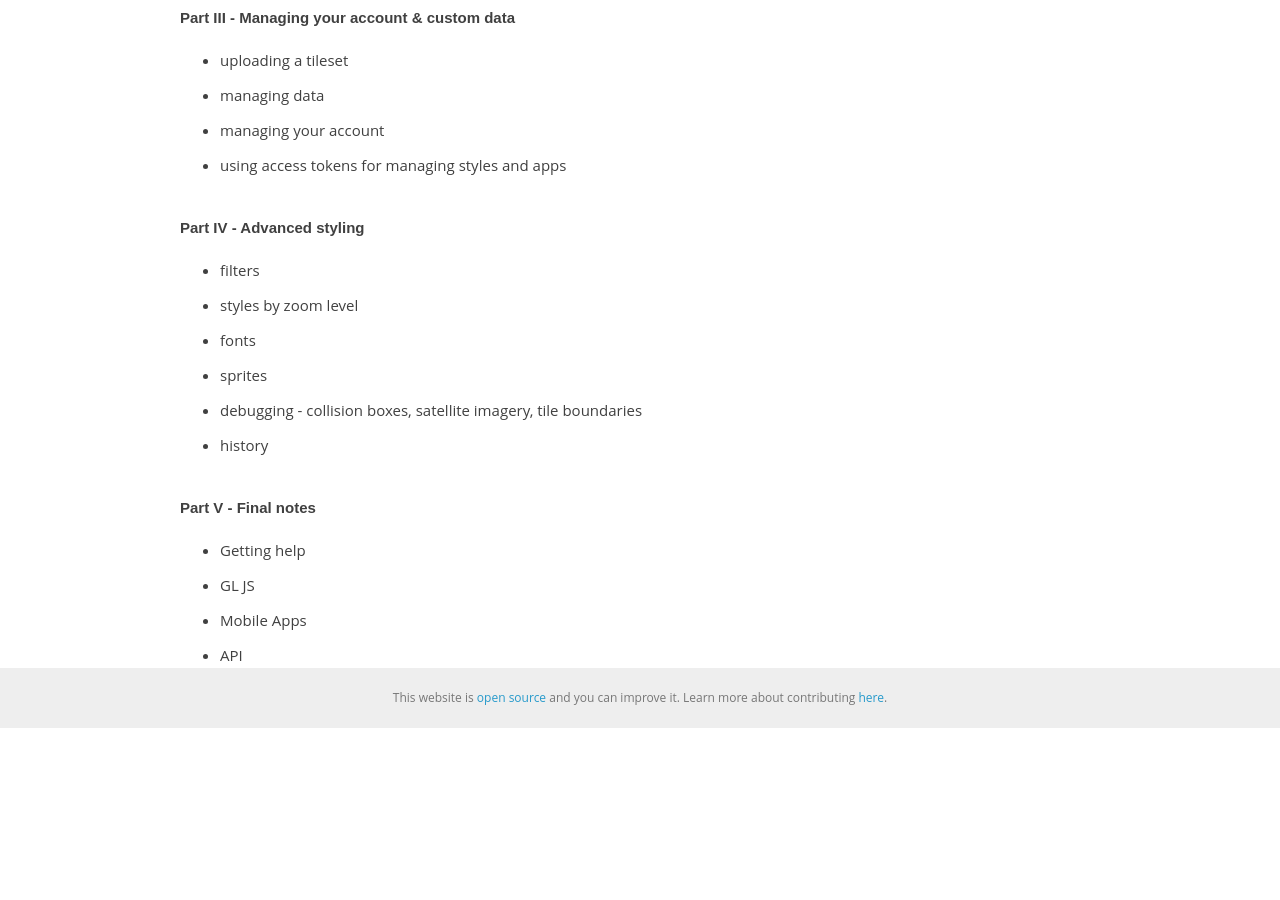
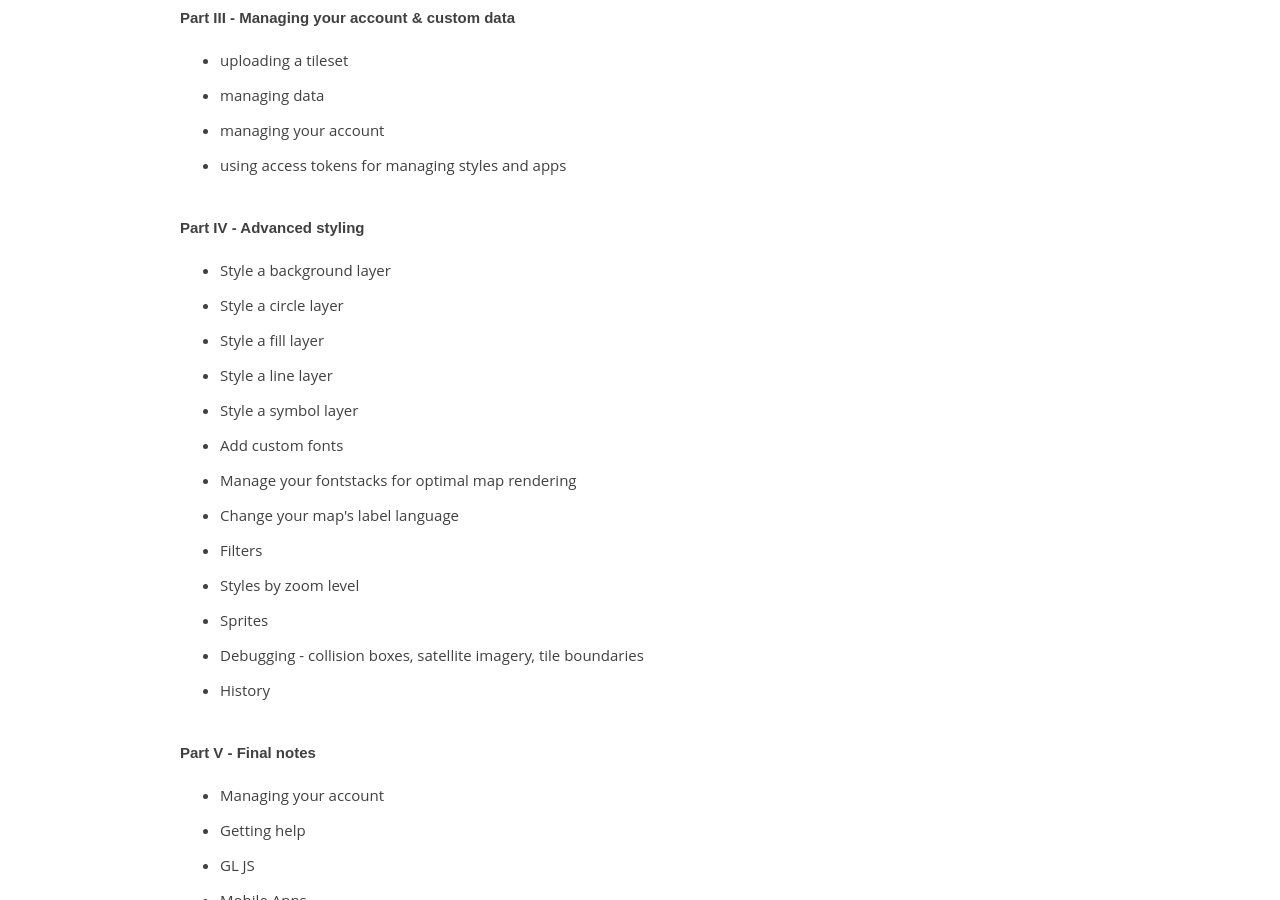
Before and after one commit to cugos/studio-workshop, a Jekyll site: the page index.html, which Jekyll copies as it is, in a window 1280 px wide and 900 px high, scrolled down 1258 px. Built offline with Jekyll 4.4.1, drawn with Linux system fonts in a browser that asks for light colours; some web fonts are replaced; before the commit the page ends 1986 px from its top, so only the background shows below that.

Commit message:
updates index

```diff
--- a/index.html
+++ b/index.html
@@ -1,7 +1,22 @@
----
-layout: default
----
-<div class='pad4y'>
+<!DOCTYPE html >
+<html>
+<head>
+  <meta charset='UTF-8'/>
+  <title></title>
+  <link rel='stylesheet' href='/studio-workshop/site.css' type='text/css'/>
+  <link rel='shortcut icon' href='/studio-workshop/assets/favicon.png' type='image/x-icon' />
+  <!-- <link href='https://fonts.googleapis.com/css?family=Lato:900' rel='stylesheet' type='text/css'> -->
+</head>
+<body>
+
+<div class='col12 strong dark fill-darken0 fill-green row8 truncate contain header'>
+    <div class='pad4y pad4x'><h1><a href='/studio-workshop/'>...</a></h1></div>
+</div>
+
+  <div class='limiter  pad4x'>
+    <div class='col12 clearfix'>
+      <div class='col12 margin2r prose content'>
+        <div class='pad4y'>
 	<h1 class='fancy'>Mapbox Studio Workshop</h1>
 	<p>Spring Fling, April 2016. Presenters: Rafa Gutierrez |  <a href="http://twitter.com/geografa/">@geografa</a> & Manny Lopez |  <a href="http://twitter.com/himannylopez/">@himannylopez</a></p>
 </div>
@@ -22,20 +37,20 @@ layout: default
 
 <h2>What we'll cover</h2>
 
-<h3><a href="{{site.baseurl}}/part-1">Part I - Mapbox Studio Basics</a></h3>
+<h3><a href="/studio-workshop/part-1">Part I - Mapbox Studio Basics</a></h3>
 <ul>
 	<li>the Mapbox platform</li>
 	<li>the studio interface and terms we'll use throughout (go through intro)</li>
 	<li>Mapbox data - OpenStreetMap, Imagery, Terrain</li>
 </ul>
 
-<h3><a href="{{site.baseurl}}/part-2">Part II - The Mapbox Studio Editor</a></h3>
+<h3><a href="/studio-workshop/part-2">Part II - The Mapbox Studio Editor</a></h3>
 <ul>
 	<li>creating a basic style from a template</li>
 	<li>Publishing and sharing your style</li>
 </ul>
 
-<h3><a href="{{site.baseurl}}/part-3">Part III - Managing your account & custom data</a></h3>
+<h3><a href="/studio-workshop/part-3">Part III - Managing your account & custom data</a></h3>
 <ul>
 	<li>uploading a tileset</li>
 	<li>managing data</li>
@@ -46,18 +61,43 @@ layout: default
 <!-- Part III - Managing your account & custom data -->
 <h3>Part IV - Advanced styling</h3>
 <ul>
-	<li>filters</li>
-	<li>styles by zoom level </li>
-	<li>fonts</li>
-	<li>sprites</li>
-	<li>debugging - collision boxes, satellite imagery, tile boundaries</li>
-	<li>history</li>
+	<li>Style a background layer</li>
+	<li>Style a circle layer</li>
+	<li>Style a fill layer</li>
+	<li>Style a line layer</li>
+	<li>Style a symbol layer</li>
+	<li>Add custom fonts</li>
+	<li>Manage your fontstacks for optimal map rendering</li>
+	<li>Change your map's label language</li>
+	<li>Filters</li>
+	<li>Styles by zoom level </li>
+	<li>Sprites</li>
+	<li>Debugging - collision boxes, satellite imagery, tile boundaries</li>
+	<li>History</li>
 </ul>
 
 <h3>Part V - Final notes</h3>
 <ul>
+	<li>Managing your account</li>
 	<li>Getting help</li>
 	<li>GL JS</li>
 	<li>Mobile Apps</li>
 	<li>API</li>
 </ul>
+
+      </div>
+    </div>
+  </div>
+
+  <footer class='fill-light pad2y'>
+    <div class='limiter center small quiet'>
+      <p>This website is <a href='http://github.com/cugos/studio-workshop/'>open source</a> and you can improve it. Learn more about contributing <a href='https://guides.github.com/activities/forking/'>here</a>.</p>
+   </div>
+  </footer>
+
+<script src='/studio-workshop/js/jquery.min.js'></script>
+<script src='/studio-workshop/js/underscore.min.js'></script>
+<script src='/studio-workshop/site.js'></script>
+
+</body>
+</html>
```
